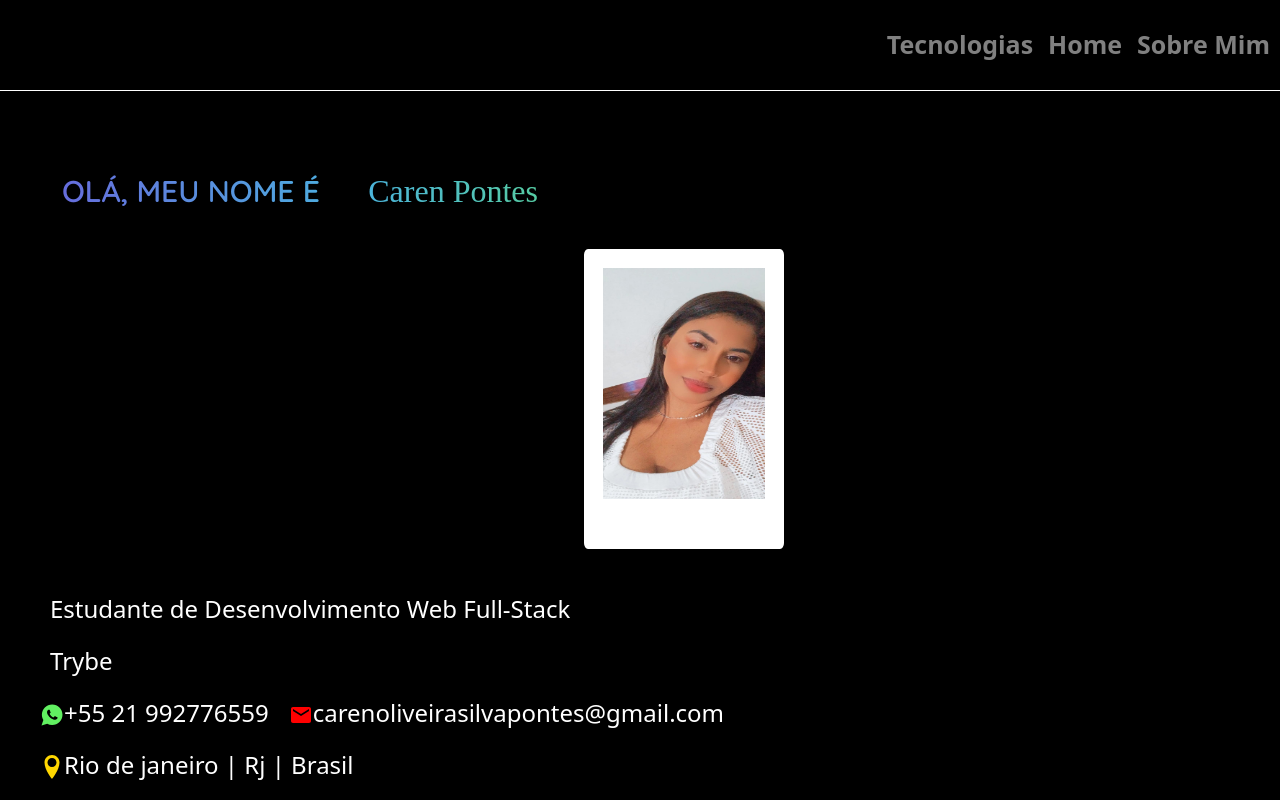
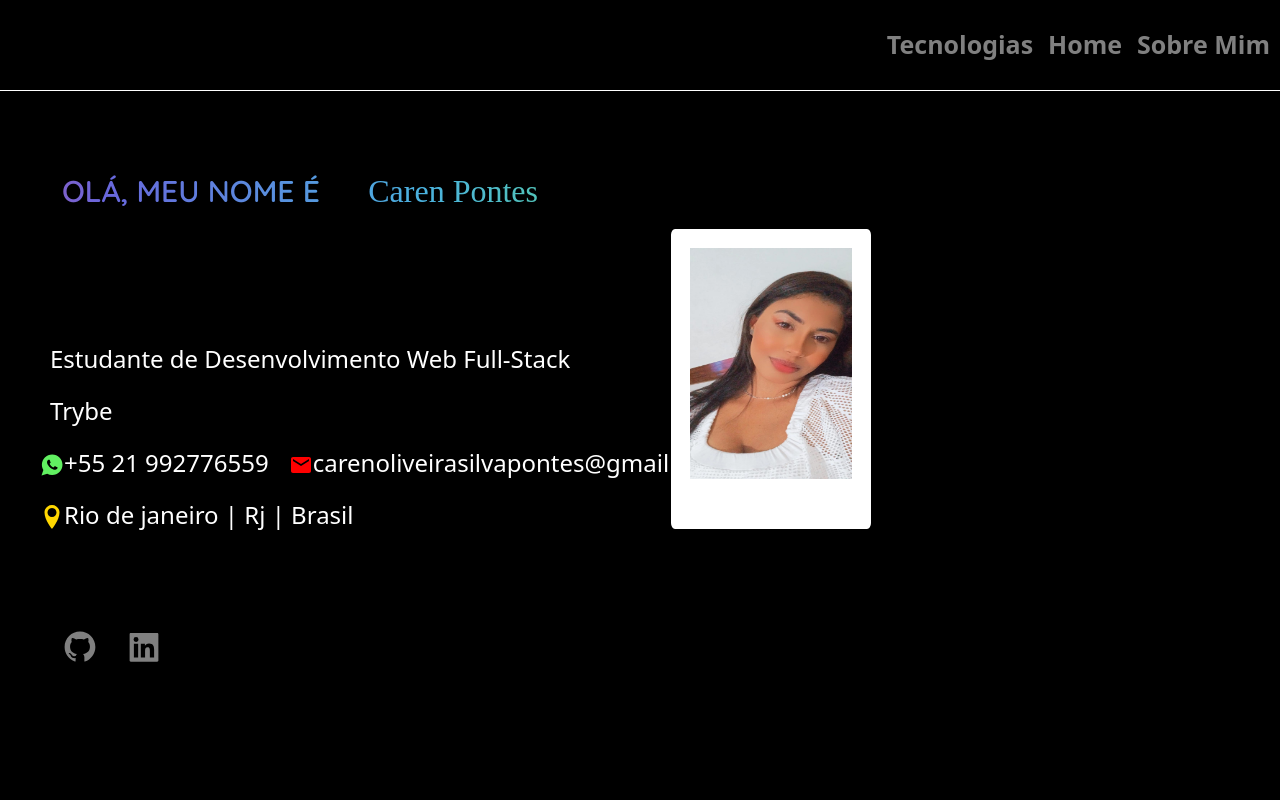
Before and after one commit to caren1994/Meu-Portifolio, a React (Create React App) app: page / in a window 1280 px wide. Shown: the top 800 px of the page. Built offline with nearby package versions, Linux system fonts and the light colour scheme; a web font is replaced by a local one.

Commit message:
ajeitando ícones

```diff
--- a/src/App.css
+++ b/src/App.css
@@ -10,14 +10,15 @@
 
 
 .imagem{
-  margin-top: 10px;
+  margin-top: 240px;
+
 border: 19px solid white;
 border-bottom: 50px solid white;
 
  border-radius: 2% 2%;
   width: 200px;
   height: 300px;
-  margin-left: 60%;
+  margin-left: 65%
 
 }
 
@@ -90,7 +91,7 @@ margin-top:-290px;
 
 }
 .p-informacao-text{
-  margin-top: 80px!important;
+  margin-top: -250px!important;
   margin-left:50px;
   font-size:x-large;
 }
@@ -146,6 +147,7 @@ margin-top:-290px;
 }
 .color-tag{
   color: gray;
+  margin-top: -200px;
 }
 .color-tag:hover{
   color: white;
@@ -159,6 +161,7 @@ margin-top:-290px;
 .color-tag-2{
   margin-left:-40px;
   color:gray;
+  margin-top: -200px;
 }
 
 
@@ -197,6 +200,7 @@ margin-top:-290px;
 }
 .icone{
   display: flex;
+
  flex-direction: column;
   border-bottom: 2px solid white;
   margin-left: 30px;
@@ -457,7 +461,6 @@ h2{
     .icones{
       display: flex;
       flex-direction: row;
-      margin-top: 400px;
 
     }
 
@@ -510,6 +513,6 @@ h2{
       margin-top: 300px;
 
     }
-    /* css responsivo pagina sobre mim */
+
 
 }
```
